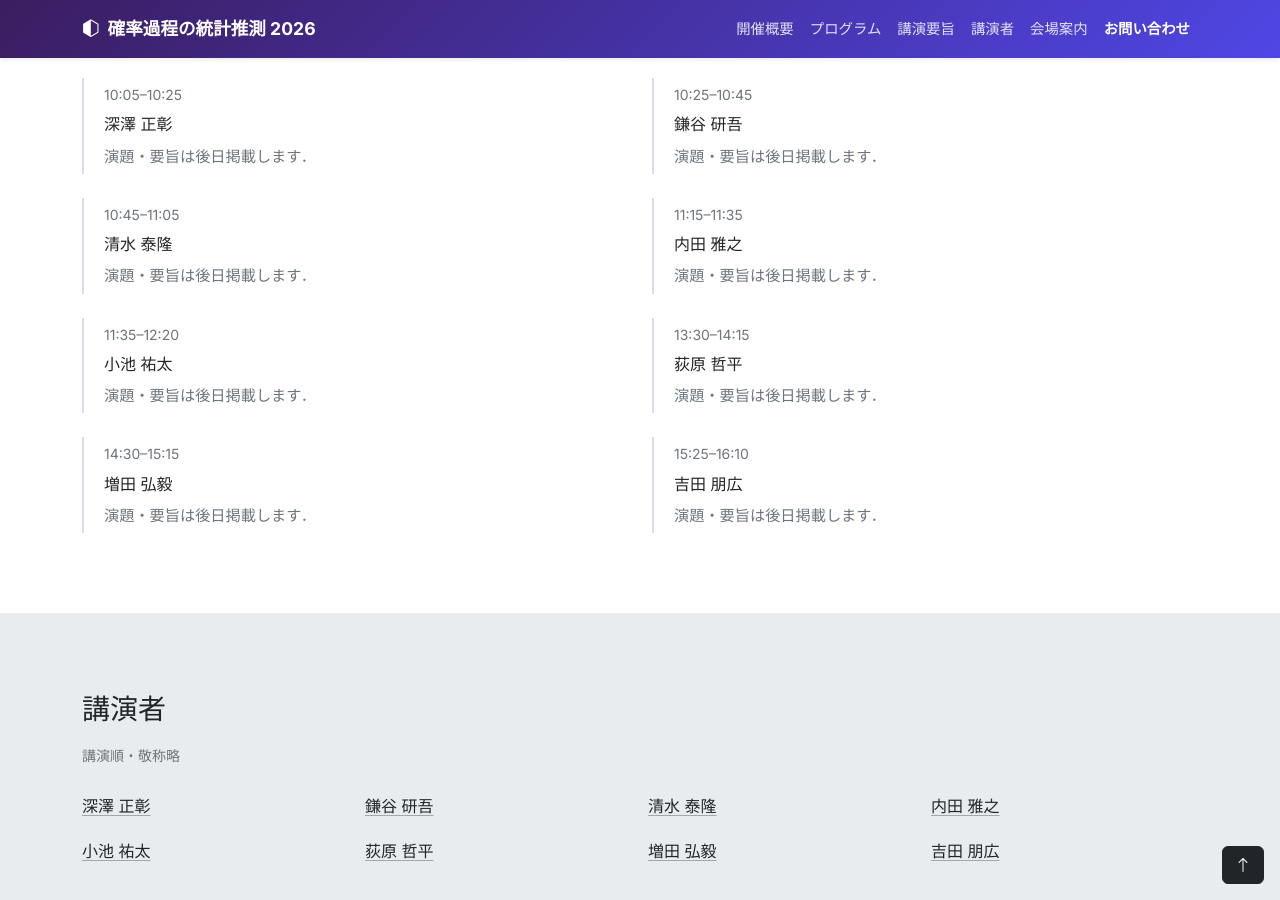
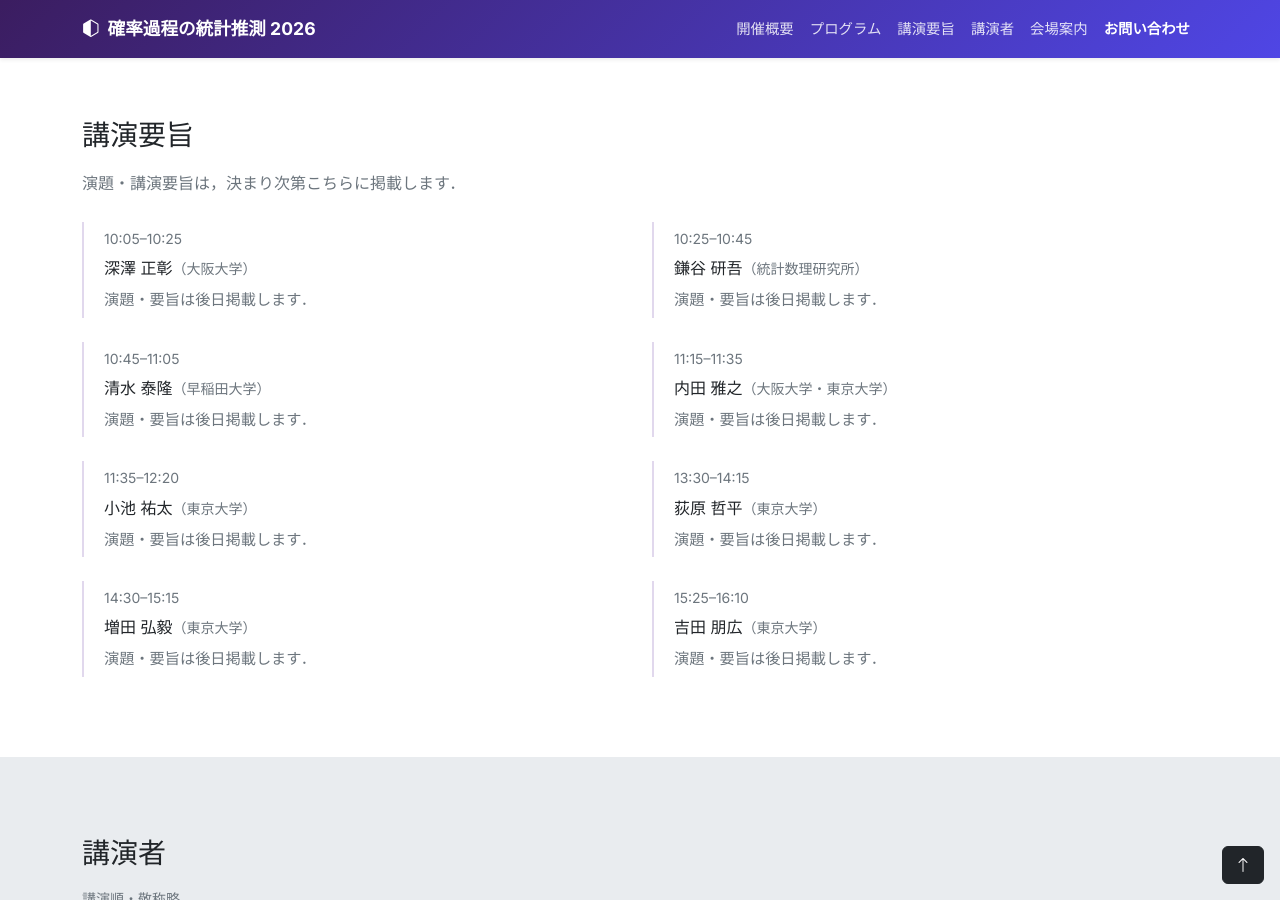
Before and after one commit to KKamatani/2026-spi, a Jekyll site: the page built from index.md, in a window 1280 px wide and 900 px high, scrolled down 1982 px. Built offline with Jekyll 4.4.1, drawn with Linux system fonts in a browser that asks for light colours; some of the changed text lies outside the part shown.

Commit message:
Update Affiliation

```diff
--- a/_data/speakers.yml
+++ b/_data/speakers.yml
@@ -1,36 +1,48 @@
 fukasawa:
   name: "深澤 正彰"
+  affiliation: "大阪大学"
   profile: "https://www.sigmath.es.osaka-u.ac.jp/~fukasawa/"
   title: ""
   abstract: ""
 kamatani:
   name: "鎌谷 研吾"
+  affiliation: "統計数理研究所"
+  profile: "https://www.ism.ac.jp/souran/index_j.html"
   title: ""
   abstract: ""
 shimizu:
   name: "清水 泰隆"
+  affiliation: "早稲田大学"
+  profile: "https://w-rdb.waseda.jp/html/100001269_ja.html"
   title: ""
   abstract: ""
 uchida:
   name: "内田 雅之"
+  affiliation: "大阪大学・東京大学"
+  profile: "https://www.ms.u-tokyo.ac.jp/teacher/uchida.html"
   title: ""
   abstract: ""
 koike:
   name: "小池 祐太"
+  affiliation: "東京大学"
   profile: "https://www.ms.u-tokyo.ac.jp/teacher/koike.html"
   title: ""
   abstract: ""
 ogihara:
   name: "荻原 哲平"
+  affiliation: "東京大学"
   profile: "https://www.u-tokyo.ac.jp/focus/ja/people/k0001_02319.html"
   title: ""
   abstract: ""
 masuda:
   name: "増田 弘毅"
+  affiliation: "東京大学"
   profile: "https://www.u-tokyo.ac.jp/focus/en/people/k0001_04486.html"
   title: ""
   abstract: ""
 yoshida:
   name: "吉田 朋広"
+  affiliation: "東京大学"
+  profile: "https://www.u-tokyo.ac.jp/focus/ja/people/people000343.html"
   title: ""
   abstract: ""
--- a/index.md
+++ b/index.md
@@ -79,6 +79,7 @@ image: /assets/img/hero.jpg
                   {% assign speaker = site.data.speakers[slot.speaker] %}
                   <a href="#abs-{{ slot.speaker }}" class="fw-semibold">{{ speaker.name }}</a>
                   {% if slot.commemorative %}<span class="commemorative-badge">記念講演</span>{% endif %}
+                  <span class="small text-secondary w-100">{{ speaker.affiliation | escape }}</span>
                   {% else %}{{ slot.label }}{% endif %}
                 </div>
               </li>
@@ -104,7 +105,7 @@ image: /assets/img/hero.jpg
       <div class="col-md-6">
         <article class="abstract-entry h-100" id="abs-{{ slot.speaker }}">
           <p class="small text-secondary mb-2">{{ slot.start }}–{{ slot.end }}</p>
-          <h3 class="h6 mb-2">{{ speaker.name }}</h3>
+          <h3 class="h6 mb-2">{{ speaker.name }}<span class="small fw-normal text-secondary">（{{ speaker.affiliation | escape }}）</span></h3>
           {% if speaker.title != '' %}<p class="fw-semibold mb-2">{{ speaker.title | escape }}</p>{% endif %}
           {% if speaker.abstract != '' %}
           <div class="abstract-body">{{ speaker.abstract | markdownify }}</div>
@@ -129,7 +130,7 @@ image: /assets/img/hero.jpg
       {% for slot in session.slots %}
       {% if slot.speaker %}
       {% assign speaker = site.data.speakers[slot.speaker] %}
-      <li class="col-sm-6 col-lg-3"><a href="#abs-{{ slot.speaker }}">{{ speaker.name }}</a></li>
+      <li class="col-sm-6 col-lg-3"><a href="#abs-{{ slot.speaker }}">{{ speaker.name }}</a><span class="d-block small text-secondary">{{ speaker.affiliation | escape }}</span></li>
       {% endif %}
       {% endfor %}
       {% endfor %}
```
Also changed, not shown: README.md.
